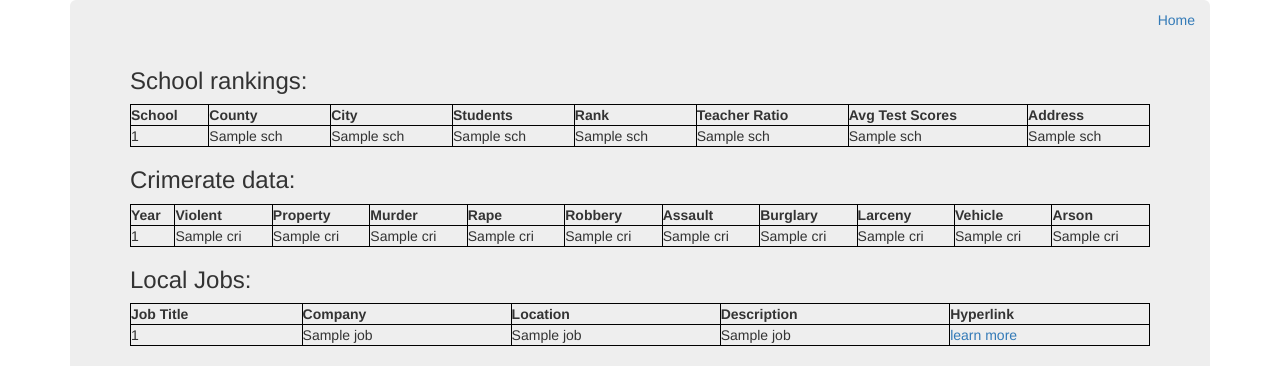
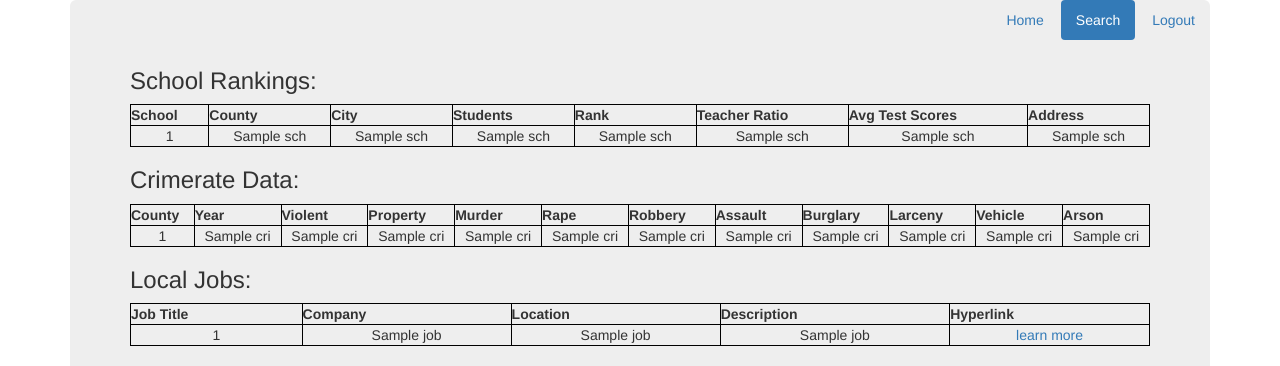
Before and after one commit to RileyBee/capstone_project, a Flask app: template flaskapp/app/templates/results.html in a window 1280 px wide. Shown: the top 366 px of the page. Run offline with Flask 2, Linux system fonts and the light colour scheme; the template is opened without the code that fills it: most values are stand-ins (such as "Sample title", 1, 10 or a date in 2020); some libraries are stand-ins or nearby versions.

Commit message:
Final Templates
Final version of templates for production release.

```diff
--- a/flaskapp/app/templates/results.html
+++ b/flaskapp/app/templates/results.html
@@ -24,14 +24,18 @@ th {
       <div class="header">
           <nav>
               <ul class="nav nav-pills pull-right">
-                  <li role="presentation"><a href="/index">Home</a>
+                <li role="presentation"><a href="/">Home</a>
+                </li>
+                  <li role="presentation" class="active"><a href="index">Search</a>
+                  </li>
+                <li role="presentation"><a href="logout">Logout</a>
                   </li>
               </ul>
           </nav>
 
       </div>
       <div class="jumbotron">
-        <h3>School rankings:</h3>
+        <h3>School Rankings:</h3>
         <table>
           <tr>
           <th>School</th>
@@ -47,22 +51,23 @@ th {
       {% for s in sch %}
 
         <tr>
-        <td>{{s.0}}</td>
-        <td>{{s.1}}</td>
-        <td>{{s.2}}</td>
-        <td>{{s.3}}</td>
-        <td>{{s.4}}</td>
-        <td>{{s.5}}</td>
-        <td>{{s.6}}</td>
-        <td>{{s.7}}</td>
+        <td align="center">{{s.0}}</td>
+        <td align="center">{{s.1}}</td>
+        <td align="center">{{s.2}}</td>
+        <td align="center">{{s.3}}</td>
+        <td align="center">{{s.4}}</td>
+        <td align="center">{{s.5}}</td>
+        <td align="center">{{s.6}}</td>
+        <td align="center">{{s.7}}</td>
 
         {% endfor %}
 
         </tr>
         </table>
-        <h3>Crimerate data:</h3>
+        <h3>Crimerate Data:</h3>
         <table>
           <tr>
+          <th>County</th>
           <th>Year</th>
           <th>Violent</th>
           <th>Property</th>
@@ -79,17 +84,18 @@ th {
       {% for c in cri %}
 
         <tr>
-        <td>{{c.0}}</td>
-        <td>{{c.1}}</td>
-        <td>{{c.2}}</td>
-        <td>{{c.3}}</td>
-        <td>{{c.4}}</td>
-        <td>{{c.5}}</td>
-        <td>{{c.6}}</td>
-        <td>{{c.7}}</td>
-        <td>{{c.8}}</td>
-        <td>{{c.9}}</td>
-        <td>{{c.10}}</td>
+        <td align="center">{{c.0}}</td>
+        <td align="center">{{c.1}}</td>
+        <td align="center">{{c.2}}</td>
+        <td align="center">{{c.3}}</td>
+        <td align="center">{{c.4}}</td>
+        <td align="center">{{c.5}}</td>
+        <td align="center">{{c.6}}</td>
+        <td align="center">{{c.7}}</td>
+        <td align="center">{{c.8}}</td>
+        <td align="center">{{c.9}}</td>
+        <td align="center">{{c.10}}</td>
+        <td align="center">{{c.11}}</td>
 
 
         {% endfor %}
@@ -111,17 +117,58 @@ th {
       {% for j in job %}
 
         <tr>
-        <td>{{j.0}}</td>
-        <td>{{j.1}}</td>
-        <td>{{j.2}}</td>
-        <td>{{j.3}}</td>
-        <td><a href="{{j.4}}">learn more</a></td>
+        <td align="center">{{j.0}}</td>
+        <td align="center">{{j.1}}</td>
+        <td align="center">{{j.2}}</td>
+        <td align="center">{{j.3}}</td>
+        <td align="center"><a href="{{j.4}}">learn more</a></td>
 
 
         {% endfor %}
 
         </tr>
         </table>
+
+        <h3>Local Homes:</h3>
+        <table>
+          <tr>
+          <th>Thumbnail</th>
+          <th>Address</th>
+          <th>State</th>
+          <th>County</th>
+          <th>City</th>
+          <th>Zip</th>
+          <th>Price</th>
+          <th>Bedrooms</th>
+          <th>Bathrooms</th>
+          <th>Square Feet</th>
+          <th>Link</th>
+
+
+        </tr>
+
+      {% for h in home %}
+
+        <tr>
+        <td align="center"><img src="{{h.0}}"></td>
+
+        <td align="center">{{h.1}}</td>
+        <td align="center">{{h.2}}</td>
+        <td align="center">{{h.3}}</td>
+        <td align="center">{{h.4}}</td>
+        <td align="center">{{h.5}}</td>
+        <td align="center">{{h.6}}</td>
+        <td align="center">{{h.7}}</td>
+        <td align="center">{{h.8}}</td>
+        <td align="center">{{h.9}}</td>
+        <td align="center"><a href="{{h.10}}">learn more</a></td>
+
+
+        {% endfor %}
+
+        </tr>
+        </table>
+
 
       </div>
       </div>
```
Also changed, not shown: flaskapp/app/templates/index.html (+12 -8 lines), flaskapp/app/templates/login.html (+5 -6 lines), flaskapp/app/templates/register.html (+6 -2 lines), flaskapp/app/templates/reset.html (+30 -2 lines).
